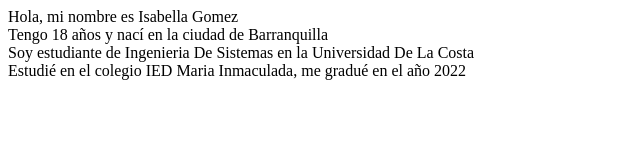
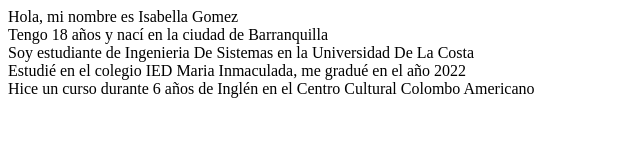
Before and after one commit to Isa-G88/practica_1, a plain HTML site: page index.html in a window 1280 px wide. Shown: the whole page, without its empty margins (0-640 px from the left). Drawn offline with Linux system fonts and the light colour scheme.

Commit message:
Informacion: inglés

```diff
--- a/index.html
+++ b/index.html
@@ -10,5 +10,6 @@
     <div>Tengo 18 años y nací en la ciudad de Barranquilla</div>
     <div>Soy estudiante de Ingenieria De Sistemas en la Universidad De La Costa</div>
     <div>Estudié en el colegio IED Maria Inmaculada, me gradué en el año 2022</div>
+    <div>Hice un curso durante 6 años de Inglén en el Centro Cultural Colombo Americano</div>
 </body>
 </html>
```
